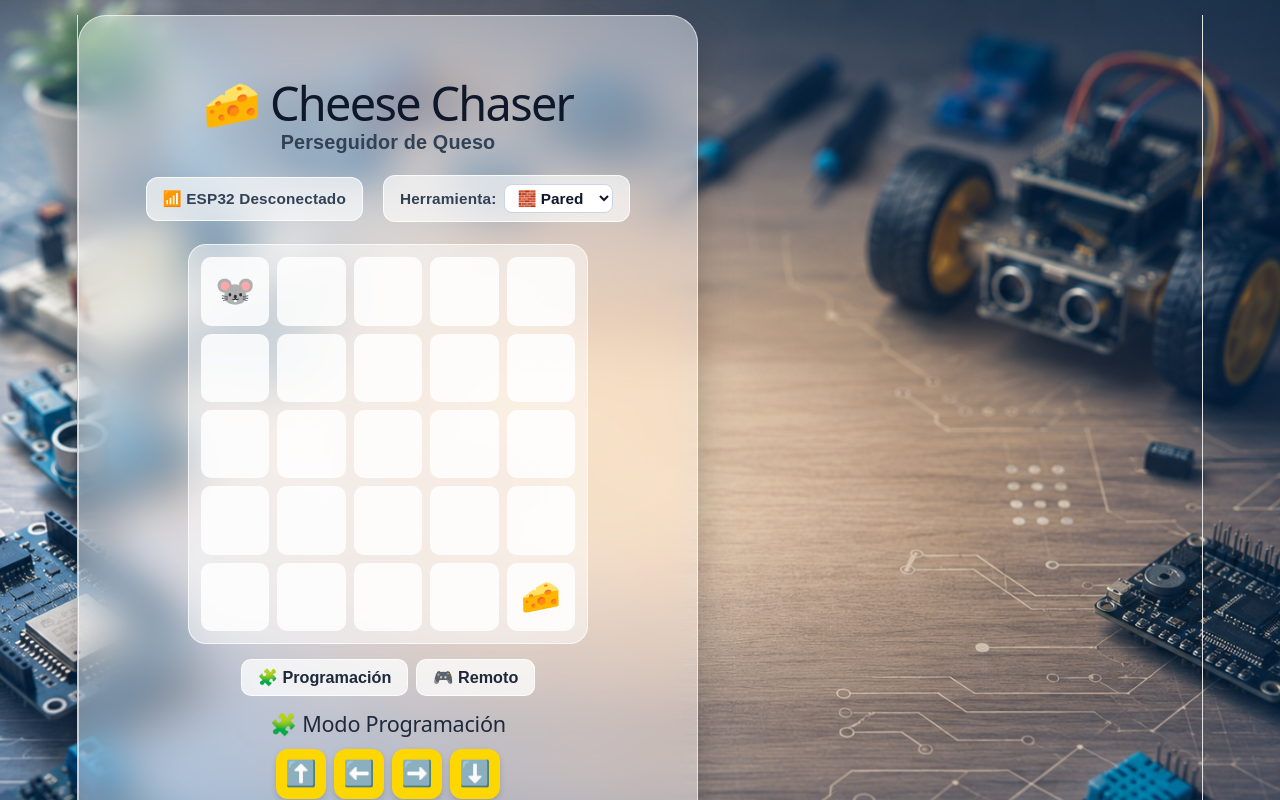
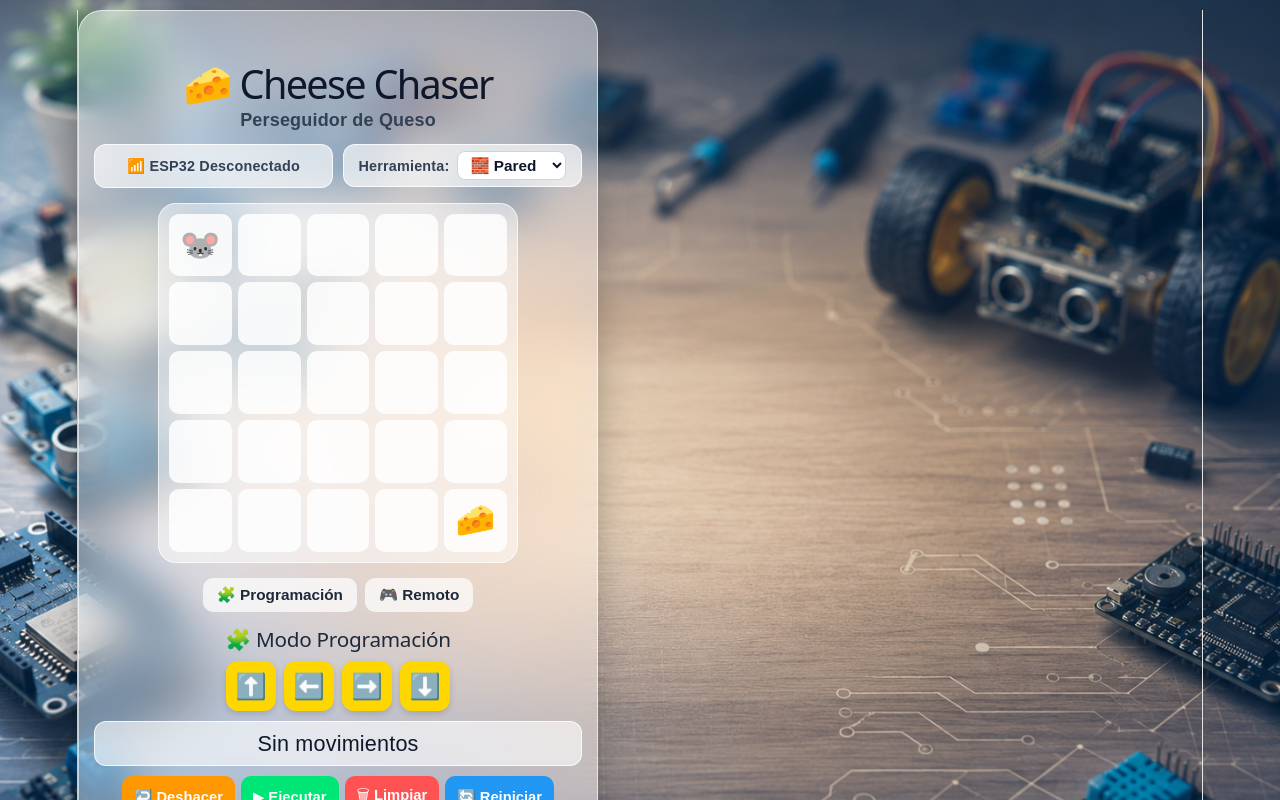
Before and after one commit to jpmax-c/mousebot-ui, a React (Vite) app: page / in a window 1280 px wide. Shown: the top 800 px of the page. Built offline with nearby package versions, Linux system fonts and the light colour scheme.

Commit message:
Update App.css

```diff
--- a/src/App.css
+++ b/src/App.css
@@ -12,14 +12,14 @@
   display: flex;
   justify-content: center;
   align-items: center;
-  padding: 15px;
+  padding: 10px;
 }
 
-/* --- TARJETA PRINCIPAL --- */
+/* Tarjeta Principal Glassmorphism */
 .app {
   width: 100%;
-  max-width: 450px; /* Ancho cómodo por defecto para celulares */
-  padding: 24px 20px;
+  max-width: 520px; /* Ancho optimizado */
+  padding: 20px 15px;
   text-align: center;
   color: #1e293b;
 
@@ -27,13 +27,12 @@
   backdrop-filter: blur(20px) saturate(180%);
   -webkit-backdrop-filter: blur(20px) saturate(180%);
 
-  border-radius: 28px;
+  border-radius: 24px;
   border: 1px solid rgba(255, 255, 255, 0.6);
   box-shadow: 0 15px 35px rgba(0, 0, 0, 0.25);
-  transition: all 0.3s ease;
 }
 
-/* --- TÍTULOS --- */
+/* Corrección para que el título no se encima */
 .header-title h1 {
   font-size: 2.2rem;
   line-height: 1.1;
@@ -45,38 +44,41 @@
   font-size: 1rem;
   line-height: 1;
   margin-top: 0;
-  margin-bottom: 18px;
+  margin-bottom: 15px;
   font-weight: 600;
   color: #334155;
 }
 
 h2 {
-  font-size: 1.2rem;
+  font-size: 1.15rem;
   color: #1e293b;
   margin-top: 15px;
-  margin-bottom: 12px;
+  margin-bottom: 10px;
 }
 
-/* --- BARRA SUPERIOR (WIFI Y SELECCIÓN) --- */
+/* Barra superior horizontal y compacta */
 .top-controls {
   display: flex;
-  justify-content: center;
+  justify-content: space-between;
   align-items: center;
-  gap: 12px;
-  margin-bottom: 18px;
+  gap: 10px;
+  margin-bottom: 15px;
   flex-wrap: wrap;
 }
 
 .wifi-status {
   background: rgba(255, 255, 255, 0.65);
   color: #334155;
-  padding: 8px 14px;
+  padding: 8px 12px;
   border-radius: 12px;
   font-weight: bold;
-  font-size: 0.85rem;
+  font-size: 0.8rem;
   border: 1px solid rgba(255, 255, 255, 0.8);
+  flex: 1;
+  min-width: 140px;
 }
 
+/* Estilo para el Desplegable de Herramientas */
 .edit-tools-dropdown {
   background: rgba(255, 255, 255, 0.65);
   padding: 6px 12px;
@@ -85,10 +87,13 @@
   display: flex;
   align-items: center;
   gap: 8px;
+  flex: 1;
+  min-width: 160px;
+  justify-content: center;
 }
 
 .edit-tools-dropdown label {
-  font-size: 0.85rem;
+  font-size: 0.8rem;
   font-weight: bold;
   color: #334155;
 }
@@ -105,7 +110,7 @@
   outline: none;
 }
 
-/* --- MATRIZ / TABLERO --- */
+/* Matriz Adaptable */
 .main-layout {
   display: flex;
   justify-content: center;
@@ -121,18 +126,18 @@
   border-radius: 18px;
   border: 1px solid rgba(255, 255, 255, 0.7);
   width: 100%;
-  max-width: 360px;
+  max-width: 360px; /* Evita que crezca demasiado en pantallas grandes */
 }
 
 .cell {
-  aspect-ratio: 1 / 1;
+  aspect-ratio: 1 / 1; /* Cuadrados perfectos siempre */
   width: 100%;
   background: rgba(255, 255, 255, 0.85);
   border-radius: 10px;
   display: flex;
   justify-content: center;
   align-items: center;
-  font-size: clamp(1.4rem, 4vw, 1.8rem);
+  font-size: clamp(1.4rem, 5vw, 1.8rem); /* Iconos escalables según el celular */
   cursor: pointer;
   transition: all 0.2s ease;
   user-select: none;
@@ -148,27 +153,22 @@
   box-shadow: inset 0 0 6px rgba(0, 0, 0, 0.4);
 }
 
-/* --- BOTONES Y CONTROLES --- */
+/* Modos y Botones de Control */
 .mode-selector {
-  margin: 12px 0;
+  margin: 10px 0;
 }
 
 .mode-selector button {
   margin: 0 4px;
-  padding: 8px 16px;
+  padding: 8px 14px;
   border: none;
   border-radius: 10px;
   cursor: pointer;
   font-weight: bold;
-  font-size: 0.9rem;
-  background: rgba(255, 255, 255, 0.75);
+  font-size: 0.85rem;
+  background: rgba(255, 255, 255, 0.7);
   color: #1e293b;
   transition: 0.2s;
-  border: 1px solid rgba(255, 255, 255, 0.8);
-}
-
-.mode-selector button:hover {
-  background: white;
 }
 
 .buttons {
@@ -191,19 +191,12 @@
   box-shadow: 0 3px 6px rgba(0, 0, 0, 0.15);
 }
 
-.buttons button:hover,
-.remote-pad button:hover {
-  transform: scale(1.06);
-  background: #ffea00;
-}
-
 .route-box {
-  margin: 12px auto;
+  margin: 10px auto;
   background: rgba(255, 255, 255, 0.6);
   padding: 8px;
   border-radius: 12px;
   width: 100%;
-  max-width: 380px;
   min-height: 45px;
   display: flex;
   align-items: center;
@@ -216,21 +209,21 @@
 }
 
 .action-buttons {
-  margin-top: 12px;
+  margin-top: 10px;
   display: flex;
   justify-content: center;
   flex-wrap: wrap;
-  gap: 8px;
+  gap: 6px;
 }
 
 .start-btn,
 .clear-btn,
 .reset-btn,
 .undo-btn {
-  padding: 9px 14px;
+  padding: 8px 12px;
   border: none;
   border-radius: 10px;
-  font-size: 0.85rem;
+  font-size: 0.82rem;
   font-weight: bold;
   cursor: pointer;
   color: white;
@@ -241,14 +234,6 @@
 .clear-btn { background: #ff5252; }
 .reset-btn { background: #2196f3; }
 .undo-btn { background: #ff9800; }
-
-.start-btn:hover,
-.clear-btn:hover,
-.reset-btn:hover,
-.undo-btn:hover {
-  opacity: 0.9;
-  transform: translateY(-2px);
-}
 
 .remote-pad {
   display: flex;
@@ -263,7 +248,7 @@
   gap: 12px;
 }
 
-/* --- MODAL --- */
+/* Modal Emergente */
 .modal-overlay {
   position: fixed;
   top: 0;
@@ -298,38 +283,3 @@
   cursor: pointer;
   margin-top: 10px;
 }
-
-/* =================================================== */
-/* REGLAS EXCLUSIVAS PARA COMPUTADORA (PANTALLAS GRANDES) */
-/* =================================================== */
-@media (min-width: 768px) {
-  .app {
-    max-width: 620px; /* Ampliamos la tarjeta proporcionalmente */
-    padding: 30px 35px;
-  }
-
-  .header-title h1 {
-    font-size: 2.6rem;
-  }
-
-  .header-title h3 {
-    font-size: 1.1rem;
-    margin-bottom: 22px;
-  }
-
-  .maze-grid {
-    max-width: 400px; /* Tablero ligeramente más grande en PC */
-    gap: 8px;
-    padding: 12px;
-  }
-
-  .top-controls {
-    gap: 20px;
-    margin-bottom: 22px;
-  }
-
-  .wifi-status,
-  .edit-tools-dropdown {
-    padding: 8px 16px;
-  }
-}
```
